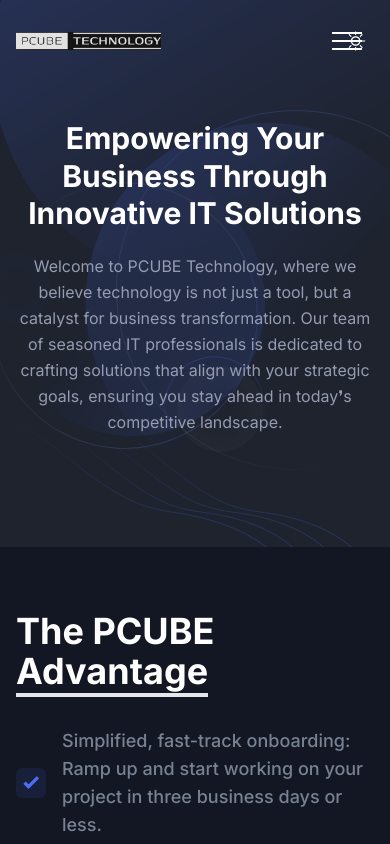
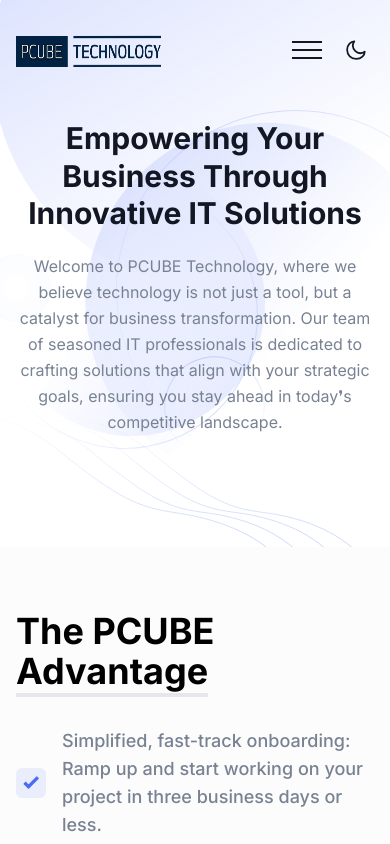
Before and after one commit to pocox5pro/pcube, a Next.js app: page / in a window 390 px wide. Shown: the top 844 px of the page. Built offline with nearby package versions, Linux system fonts and the light colour scheme.

Commit message:
header bug fix

```diff
--- a/src/app/providers.tsx
+++ b/src/app/providers.tsx
@@ -4,7 +4,7 @@
 
 export function Providers({ children }: { children: React.ReactNode }) {
   return (
-    <ThemeProvider attribute="class" enableSystem={false} defaultTheme="dark">
+    <ThemeProvider attribute="class" enableSystem={false} defaultTheme="light">
       {children}
     </ThemeProvider>
   );
--- a/src/components/Brands/index.tsx
+++ b/src/components/Brands/index.tsx
@@ -10,7 +10,7 @@
       <div className="container">
         <div className="-mx-4 flex flex-wrap">
           <div className="w-full px-4">
-            <div className="flex flex-wrap items-center gap-12 lg:gap-12.5 xl:gap-29 justify-center rounded-sm bg-gray-light px-8 py-8 dark:bg-gray-dark sm:px-10 md:px-[50px] md:py-[40px] xl:p-[50px] 2xl:px-[70px] 2xl:py-[60px]">
+            <div className="flex flex-wrap items-center gap-12 lg:gap-12.5 xl:gap-29 justify-center rounded-sm bg-gray-light px-8 py-8 dark:bg-gray-dark sm:px-10 md:px-[50px] md:py-[40px] xl:p-[50px] 2xl:px-[70px] 2xl:py-[60px] mb-14">
               {brandsData.map((brand) => (
                 <SingleBrand key={brand.id} brand={brand} />
               ))}
--- a/src/components/Header/index.tsx
+++ b/src/components/Header/index.tsx
@@ -83,7 +83,7 @@
                   onClick={navbarToggleHandler}
                   id="navbarToggler"
                   aria-label="Mobile Menu"
-                  className="absolute right-4 top-1/2 block translate-y-[-50%] rounded-lg px-3 py-[6px] ring-primary focus:ring-2 lg:hidden"
+                  className="absolute right-4 top-1/2 block translate-y-[-50%] rounded-lg px-3 py-[6px] mr-10 ring-primary focus:ring-2 lg:hidden"
                 >
                   <span
                     className={`relative my-1.5 block h-0.5 w-[30px] bg-black transition-all duration-300 dark:bg-white ${
@@ -165,7 +165,9 @@
                     ))}
                   </ul>
                 </nav>
+                <div className="ml-4">
               <ThemeToggler />
+              </div>
               </div>
               {/* <div className="flex items-center justify-end pr-16 lg:pr-0">
                 <Link
```
